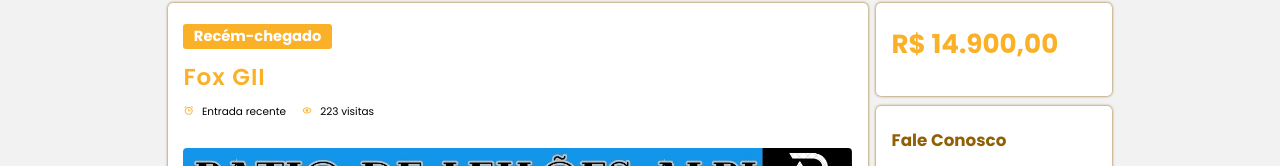
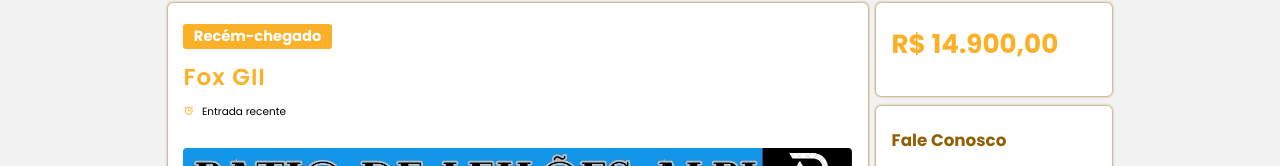
Before and after one commit to alpileioes/alpisite, a website: page Anuncios/anunciofox.html in a window 1280 px wide. Shown: the part 150-316 px from the top of the page. Drawn offline with nearby package versions, Linux system fonts and the light colour scheme.

Commit message:
Update anunciofox.html

```diff
--- a/Anuncios/anunciofox.html
+++ b/Anuncios/anunciofox.html
@@ -80,7 +80,7 @@
             <h5>Fox GII</h5>
             <div class="data">
                 <span><i class="bx bx-alarm"></i> Entrada recente</span>
-                <span><i class="bx bx-show"></i> 223 visitas</span>
+
             </div>
 
 
```
